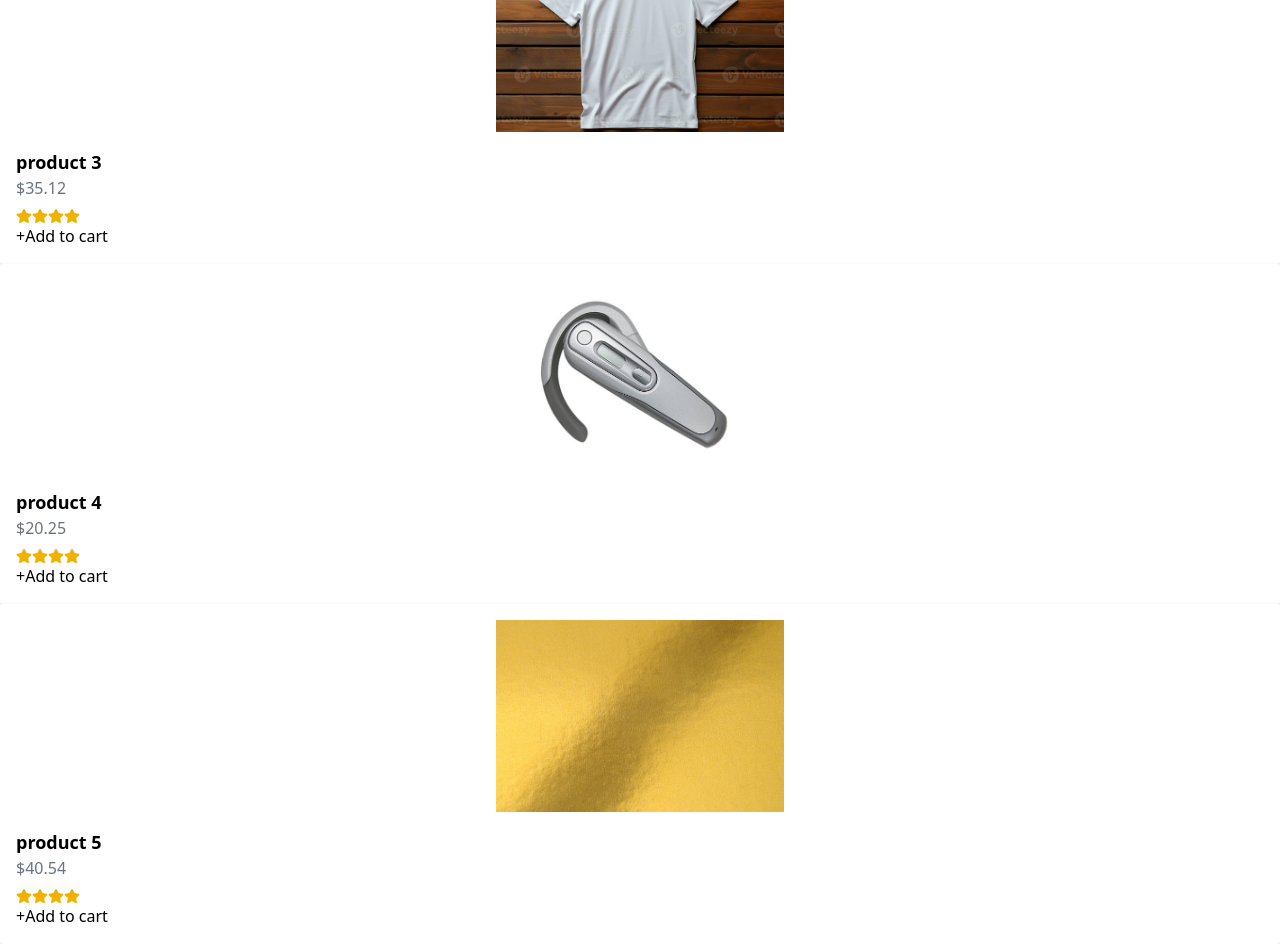
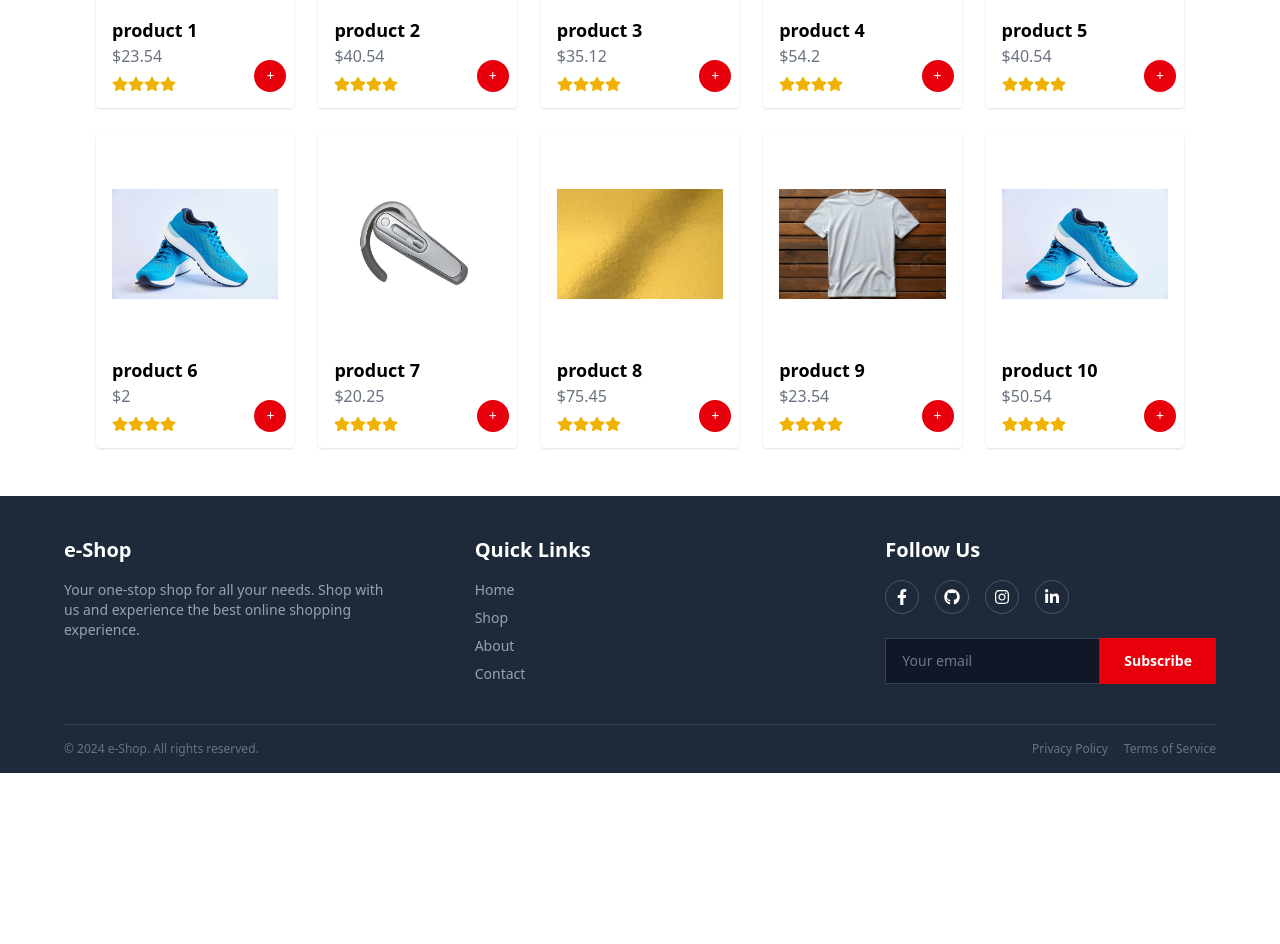
Before and after one commit to Muhammad-Munsif/e-commerce, a React (Vite) app: page / in a window 1280 px wide. Shown: the part 1900-2844 px from the top of the page. After the commit the page ends 2673 px from the top, so only its background shows below. Built offline with nearby package versions, Linux system fonts and the light colour scheme.

Commit message:
Small changes in a few component

```diff
--- a/src/App.jsx
+++ b/src/App.jsx
@@ -1,31 +1,28 @@
 // src/App.jsx
 import React from "react";
 import { BrowserRouter as Router, Routes, Route } from "react-router-dom";
-// import { Provider } from "react-redux";
-// import { store } from "./store/store";
-import Navbar from "./components/Navbar";
-// import Footer from "./components/Footer";
+import Navbar from "./Components/Navbar";
+import Footer from "./Components/Footer";
 import Home from './pages/Home';
+import Shop from './pages/Shop';
 
 
 function App() {
   return (
-    // <Provider store={store}>
       <Router>
         <div className="">
           <Navbar />
           <main className="">
             <Routes>
               <Route path="/" element={<Home />} />
-              {/* <Route path="/products" element={<Products />} /> */}
+              <Route path="/shop" element={<Shop />} />
               {/* <Route path="/product/:id" element={<ProductDetail />} /> */}
               {/* <Route path="/cart" element={<Cart />} /> */}
             </Routes>
           </main>
-          {/* <Footer /> */}
+          <Footer />
         </div>
       </Router>
-    // </Provider>
   );
 }
 
--- a/src/Components/Footer.jsx
+++ b/src/Components/Footer.jsx
@@ -1,59 +1,79 @@
-// src/components/Footer.js
-import React from "react";
-import { Link } from "react-router-dom";
+import React from 'react';
+import { Link } from 'react-router-dom';
+import { FaFacebookF, FaInstagram, FaLinkedinIn, FaGithub } from 'react-icons/fa';
 
 const Footer = () => {
   return (
-    <footer className="bg-gray-800 text-white mt-auto">
-      <div className="max-w-7xl mx-auto px-4 py-8">
-        <div className="grid grid-cols-1 md:grid-cols-3 gap-8">
+    <footer className="bg-gray-800 text-white pt-10 pb-4 px-4 sm:px-8 md:px-16">
+      <div className="max-w-7xl mx-auto">
+        {/* Main Content Sections */}
+        <div className="grid grid-cols-1 md:grid-cols-3 gap-8 md:gap-12 lg:gap-20 border-b border-gray-700 pb-10">
+
+          {/* 1. e-Shop Section */}
           <div>
-            <h3 className="text-xl font-bold mb-4">ShopEasy</h3>
-            <p className="text-gray-400">
-              Your one-stop destination for all your shopping needs. Quality
-              products at great prices.
+            <h3 className="text-xl font-semibold mb-4">e-Shop</h3>
+            <p className="text-gray-400 text-sm max-w-sm">
+              Your one-stop shop for all your needs. Shop with us and experience the best online shopping experience.
             </p>
           </div>
+
+          {/* 2. Quick Links Section */}
           <div>
-            <h4 className="text-lg font-semibold mb-4">Quick Links</h4>
-            <ul className="space-y-2">
-              <li>
-                <Link
-                  to="/"
-                  className="text-gray-400 hover:text-white transition duration-300"
-                >
-                  Home
-                </Link>
-              </li>
-              <li>
-                <Link
-                  to="/products"
-                  className="text-gray-400 hover:text-white transition duration-300"
-                >
-                  Products
-                </Link>
-              </li>
-              <li>
-                <Link
-                  to="/cart"
-                  className="text-gray-400 hover:text-white transition duration-300"
-                >
-                  Cart
-                </Link>
-              </li>
+            <h3 className="text-xl font-semibold mb-4">Quick Links</h3>
+            <ul className="space-y-2 text-sm">
+              <li><Link to='/' className="text-gray-400 hover:text-white transition duration-300">Home</Link></li>
+              <li><Link to='/shop' className="text-gray-400 hover:text-white transition duration-300">Shop</Link></li>
+              <li><Link to='/' className="text-gray-400 hover:text-white transition duration-300">About</Link></li>
+              <li><Link to='/' className="text-gray-400 hover:text-white transition duration-300">Contact</Link></li>
             </ul>
           </div>
+
+          {/* 3. Follow Us / Newsletter Section */}
           <div>
-            <h4 className="text-lg font-semibold mb-4">Contact Info</h4>
-            <ul className="text-gray-400 space-y-2">
-              <li>Email: support@shopeasy.com</li>
-              <li>Phone: +1 (555) 123-4567</li>
-              <li>Address: 123 Commerce St, City, State</li>
-            </ul>
+            <h3 className="text-xl font-semibold mb-4">Follow Us</h3>
+            {/* Social Icons */}
+            <div className="flex space-x-4 mb-4">
+              <a href="#" aria-label="Facebook" className="p-2 border border-gray-600 rounded-full hover:bg-white hover:text-gray-800 transition duration-300">
+                <FaFacebookF size={16} />
+              </a>
+              <a href="#" aria-label="Twitter" className="p-2 border border-gray-600 rounded-full hover:bg-white hover:text-gray-800 transition duration-300">
+                <FaGithub size={16} />
+              </a>
+              <a href="#" aria-label="Instagram" className="p-2 border border-gray-600 rounded-full hover:bg-white hover:text-gray-800 transition duration-300">
+                <FaInstagram size={16} />
+              </a>
+              <a href="#" aria-label="LinkedIn" className="p-2 border border-gray-600 rounded-full hover:bg-white hover:text-gray-800 transition duration-300">
+                <FaLinkedinIn size={16} />
+              </a>
+            </div>
+
+            {/* Email Subscription */}
+            <form className="flex mt-6">
+              <input
+                type="email"
+                placeholder="Your email"
+                className="py-3 px-4 w-full text-sm bg-gray-900 border border-gray-700 text-gray-300 focus:outline-none focus:ring-2 focus:ring-red-500"
+                aria-label="Enter your email"
+              />
+              <button
+                type="submit"
+                className="bg-red-600 hover:bg-red-700 text-white font-semibold py-3 px-6 text-sm transition duration-300 whitespace-nowrap"
+              >
+                Subscribe
+              </button>
+            </form>
           </div>
         </div>
-        <div className="border-t border-gray-700 mt-8 pt-8 text-center text-gray-400">
-          <p>&copy; 2024 ShopEasy. All rights reserved.</p>
+
+        {/* Footer Bottom / Copyright */}
+        <div className="flex flex-col sm:flex-row justify-between items-center pt-4 text-xs text-gray-500">
+          <p className="mb-2 sm:mb-0">
+            &copy; 2024 e-Shop. All rights reserved.
+          </p>
+          <div className="flex space-x-4">
+            <a href="#" className="hover:text-white">Privacy Policy</a>
+            <a href="#" className="hover:text-white">Terms of Service</a>
+          </div>
         </div>
       </div>
     </footer>
--- a/src/Components/Navbar.jsx
+++ b/src/Components/Navbar.jsx
@@ -33,10 +33,10 @@ const Navbar = () => {
         className="flex justify-center items-center space-x-10 py-4 text-sm
          font-bold"
       >
-        <Link className="hover:underline"> Home </Link>
-        <Link className="hover:underline"> About </Link>
-        <Link className="hover:underline"> Shop </Link>
-        <Link className="hover:underline"> Contact </Link>
+        <Link to='/' className="hover:underline"> Home </Link>
+        <Link to='/' className="hover:underline"> About </Link>
+        <Link to='/shop' className="hover:underline"> Shop </Link>
+        <Link to='/' className="hover:underline"> Contact </Link>
       </div>
     </nav>
   );
--- a/src/Components/ProductCard.jsx
+++ b/src/Components/ProductCard.jsx
@@ -3,7 +3,7 @@ import { FaStar } from 'react-icons/fa'
 
 const ProductCard = ({product}) => {
   return (
-    <div className='bg-white shadow p-4 rounded relative transform transition-transform duration-300 hover:scale-105'>
+    <div className='bg-white shadow p-4 rounded relative transform transition-transform duration-300'>
       <img src={product.image} alt={product.name} className='w-full h-48 object-contain mb-4' />
       <h3 className='text-lg font-semibold'>{product.name}</h3>
       <p className='text-gray-500'>${product.price}</p>
@@ -13,9 +13,9 @@ const ProductCard = ({product}) => {
         <FaStar />
         <FaStar />
       </div>
-      <div>
-        <span>+</span>
-        <span>Add to cart</span>
+      <div className='absolute bottom-4 right-2 flex items-center justify-center w-8 h-8 bg-red-600 group text-white text-sm rounded-full hover:w-24 hover:bg-red-700 transition-all duration-500 cursor-pointer'>
+        <span className='group-hover:hidden'>+</span>
+        <span className='hidden group-hover:block'>Add to cart</span>
       </div>
     </div>
   )
--- a/src/assets/mockData.jsx
+++ b/src/assets/mockData.jsx
@@ -35,9 +35,9 @@ export const mockData = [
     },
     {
         id: 4,
-        image: bluetooth,
+        image: jewellary,
         name: "product 4",
-        price: 20.25
+        price: 54.20
     },
     {
         id: 5,
@@ -53,9 +53,9 @@ export const mockData = [
     },
     {
         id: 7,
-        image: jewellary,
+        image: bluetooth,
         name: "product 7",
-        price: 54.20
+        price: 20.25
     },
     {
         id: 8,
--- a/src/pages/Home.jsx
+++ b/src/pages/Home.jsx
@@ -6,6 +6,7 @@ import CategorySection from "../Components/CategorySection";
 import { useDispatch, useSelector } from "react-redux";
 import { setProducts } from "../redux/productSlice";
 import ProductCard from "../Components/ProductCard";
+import Shop from "./Shop";
 
 const Home = () => {
 // const mockData =[
@@ -78,6 +79,7 @@ const Home = () => {
     dispatch(setProducts(mockData))
   }, [])
   return (
+    <div>
     <div className="bg-white ">
       <div className="container mx-auto mt-2 px-4 md:px-16 lg:px-24 py-4 flex flex-col md:flex-row space-x-2">
         <div className="w-full h-full md:w-3/12 ">
@@ -110,9 +112,9 @@ const Home = () => {
       <InfoSection />
       <CategorySection />
 
-      <div>
-        <h2>Top Products</h2>
-        <div>
+      <div className="container mx-auto py-12 px-4 md:px-16 lg:px-24 ">
+        <h2 className="text-2xl font-bold mb-6 text-center">Top Products</h2>
+        <div className="grid grid-cols-1 sm:grid-cols-2 md:grid-cols-4 lg:grid-cols-5 gap-6 cursor-pointer">
           {
             products.products.slice(0, 5).map(((product, index) =>(
               <ProductCard product={product}  key={index}/>
@@ -121,6 +123,8 @@ const Home = () => {
         </div>
       </div>
     </div>
+    <Shop />
+    </div>
   );
 };
 
--- /dev/null
+++ b/src/pages/Shop.jsx
@@ -0,0 +1,21 @@
+import React from 'react'
+import { useSelector } from 'react-redux'
+import ProductCard from '../Components/ProductCard'
+
+const Shop = () => {
+    const products = useSelector(state => state.product)
+  return (
+    <div className="mx-auto py-12 px-4 md:px-16 lg:px-24 ">
+        <h2 className="text-2xl font-bold mb-6 text-center">Shop</h2>
+        <div className="grid grid-cols-1 sm:grid-cols-2 md:grid-cols-4 lg:grid-cols-5 gap-6 cursor-pointer">
+          {
+            products.products.map(((product, index) =>(
+              <ProductCard product={product}  key={index}/>
+            )))
+          }
+        </div>
+    </div>
+  )
+}
+
+export default Shop
```
